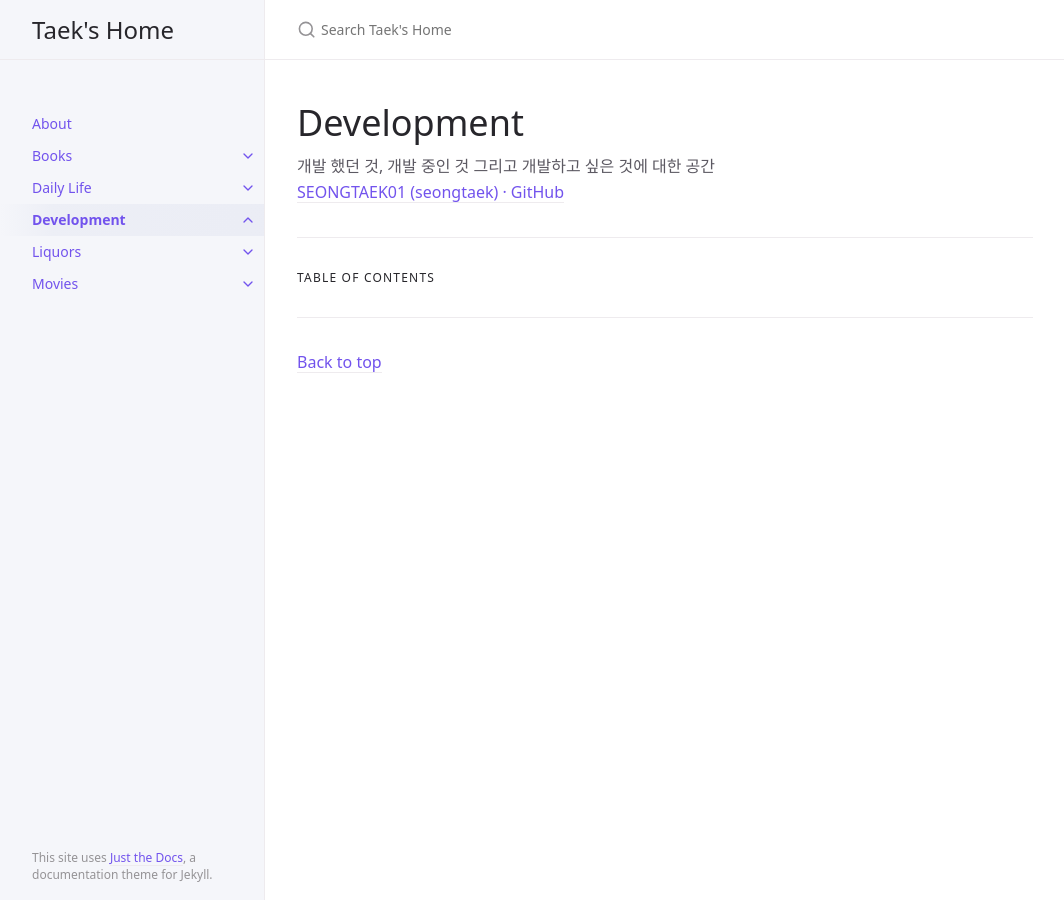
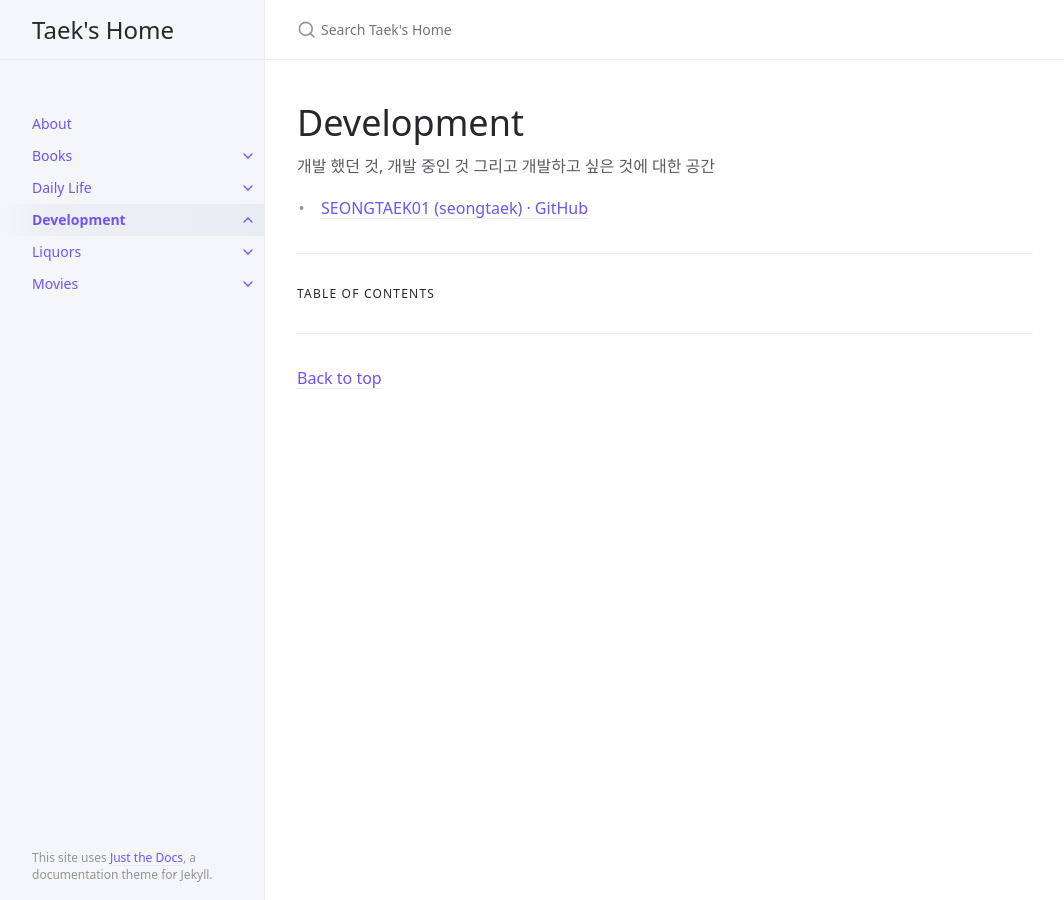
Before and after one commit to SEONGTAEK01/SEONGTAEK01.github.io, a Jekyll site: the page built from docs/dev/dev.md, in a window 1280 px wide. Shown: the whole page, without its empty margins (107-1171 px from the left). Built offline with Jekyll 4.4.1, drawn with Linux system fonts in a browser that asks for light colours.

```diff
--- a/docs/dev/dev.md
+++ b/docs/dev/dev.md
@@ -8,4 +8,4 @@ permalink: /docs/dev
 
 # Development
 개발 했던 것, 개발 중인 것 그리고 개발하고 싶은 것에 대한 공간
-[SEONGTAEK01 (seongtaek) · GitHub](https://github.com/SEONGTAEK01)
+- [SEONGTAEK01 (seongtaek) · GitHub](https://github.com/SEONGTAEK01)
```
